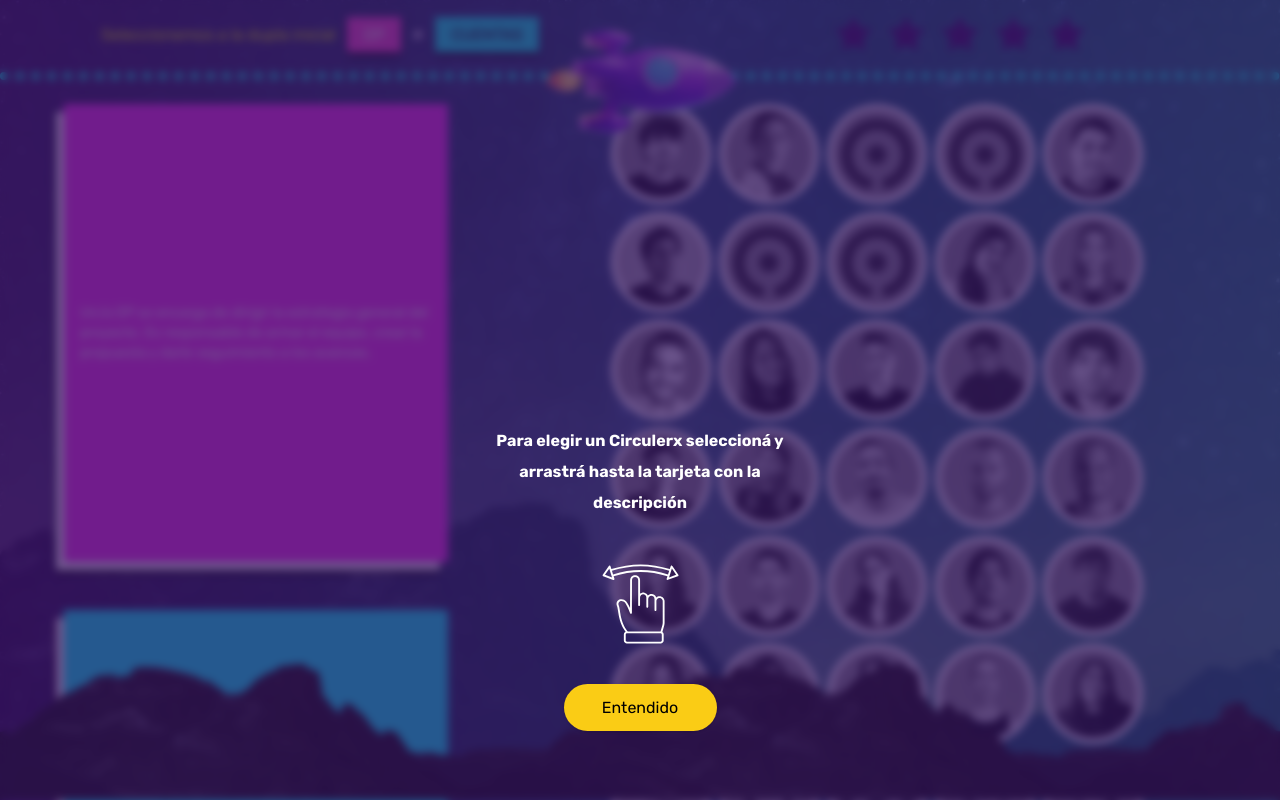
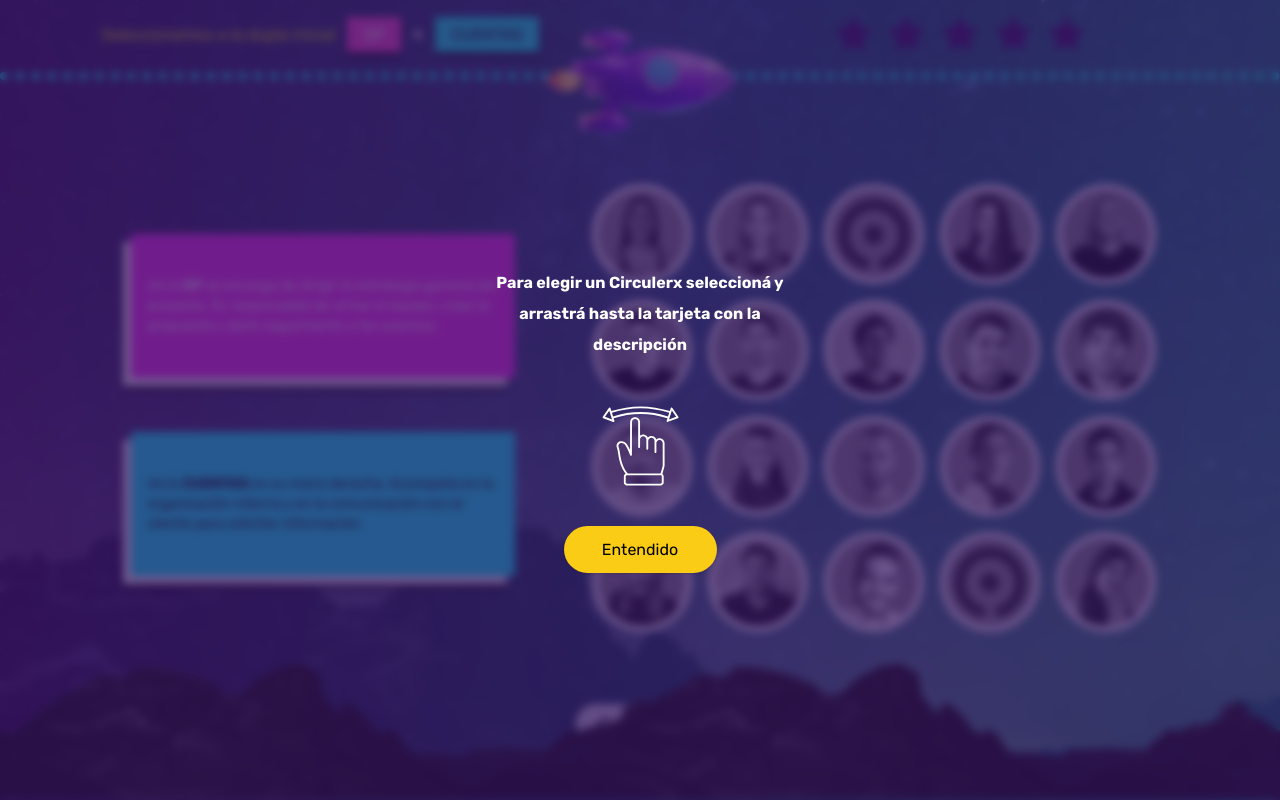
Before and after one commit to Nahuel-NP/Jugate-con-circulo, a React (Vite) app: page /game in a window 1280 px wide. Shown: the top 800 px of the page. Built offline with nearby package versions, Linux system fonts and the light colour scheme; what tailwindcss-animated would draw is missing.

Commit message:
add first version of hooks implementation

```diff
--- a/src/data/circuleros.ts
+++ b/src/data/circuleros.ts
@@ -5,7 +5,7 @@ export interface Circulero {
   image: string,
   roles: Array<Rol>
 }
-type Rol = "Audiovisualista"
+export type Rol = "Audiovisualista"
   | "DP"
   | "Fotógrafo"
   | "Redactor"
@@ -419,8 +419,8 @@ export const circuleros: Circulero[] = [
     ]
   },
   {
-    id: 43,
-    name: "Iabichella Robert Agustin",
+    id: 44,
+    name: "Kike",
     apodo: "Kike",
     image: "img-kike",
     roles: [
@@ -436,7 +436,8 @@ export interface Pregunta {
 
 export interface RolPregunta {
   buscado: string;
-  correcto: Array<Rol>
+  correcto: Array<Rol>;
+  descripcion:string
 }
 
 export const preguntas: Array<Pregunta> = [
@@ -447,11 +448,13 @@ export const preguntas: Array<Pregunta> = [
       [
         {
           buscado: "DP",
-          correcto: ["DP"]
+          correcto: ["DP"],
+          descripcion:"Un/a <span class='font-bold'>DP</span> se encarga de dirigir la estrategia general del proyecto. Es responsable de armar el equipo, crear la propuesta y darle seguimiento a los avances."
         },
         {
           buscado: "Cuentas",
-          correcto: ["Cuentas"]
+          correcto: ["Cuentas"],
+          descripcion:"Un/a <span class='font-bold'>CUENTAS</span> es su mano derecha. Acompaña en la organización interna y en la comunicación con el cliente para solicitar información."
         },
       ]
 
@@ -461,12 +464,14 @@ export const preguntas: Array<Pregunta> = [
     pregunta: "Sumemos a Creatividad",
     roles:[
       {
-        buscado:"Redactor/a",
-        correcto:["Redactor","Director general Creativo"]
+        buscado:"Dr creativo",
+        correcto:["Director/a de Arte","Director/a de Creatividad"],
+        descripcion:"Necesitamos un <span class='font-bold'>DR CREATIVO</span> que se encargará de la estrategia visual."
       },
       {
-        buscado:"Director/a de arte",
-        correcto:["Director/a de Arte","Director/a de Creatividad"]
+        buscado:"Redactor",
+        correcto:["Redactor","Director general Creativo"],
+        descripcion:"Y necesitaremos un <span class='font-bold'>REDACTOR</span> que se encargará de desarrollar la estrategia discursiva de las campañas."
       }
     ]
   },
@@ -477,11 +482,13 @@ export const preguntas: Array<Pregunta> = [
     roles:[
       {
         buscado:"Diseñador",
-        correcto:["Diseñador/a","Diseñador/a IT"]
+        correcto:["Diseñador/a","Diseñador/a IT"],
+        descripcion:"Necesitamos primer <span class='font-bold'>DISEÑADOR/A</span> que se encargará de plasmar visualemente todas las estrategias, discurso y objetivos planteados."
       },
       {
         buscado:"Diseñador",
-        correcto:["Diseñador/a","Diseñador/a IT"]
+        correcto:["Diseñador/a","Diseñador/a IT"],
+        descripcion:"El otro <span class='font-bold'>DISEÑADOR/A</span>se encargará de darle una segunda mirada al proyecto y socorrer al Diseñador principal con todo lo que necesite durante el proceso."
       }
     ]
   },
@@ -491,11 +498,13 @@ export const preguntas: Array<Pregunta> = [
     roles:[
       {
         buscado:"Diseñador/a Web",
-        correcto:["Diseñador/a IT"]
+        correcto:["Diseñador/a IT"],
+        descripcion:"El/a <span class='font-bold'>DISEÑADOR/A WEB</span> nos ayudará darle forma, función e identidad al contenido que se plasmará en el sitio web."
       },
       {
         buscado:"Programador",
-        correcto:["Desarrollador IT"]
+        correcto:["Desarrollador IT"],
+        descripcion:"El <span class='font-bold'>PROGRAMADOR</span> es quien se encargará de lograr que los códigos muestren lo planteado por la Diseñadora web."
       }
     ]
   }
--- a/src/pages/Game.tsx
+++ b/src/pages/Game.tsx
@@ -1,10 +1,12 @@
 import { useEffect, useState } from "react";
 import { useSensor, MouseSensor, TouchSensor, useSensors, DragEndEvent, DndContext, closestCenter } from '@dnd-kit/core';
-import { Circulero, circuleros } from '../data/circuleros';
+import { Circulero, circuleros, Pregunta } from '../data/circuleros';
 import { Droppable } from "../components/DragAndDrop/Droppable";
 import { Draggable } from "../components/DragAndDrop/Draggable";
 import CirculeroCard from "../components/CirculeroCard";
 import { useModalStore } from "../store/modalStore";
+import { useGameStore } from "../store/gameStore";
+import { useRandomCirculeros } from "../hooks/useRandomCirculeros";
 
 
 
@@ -18,16 +20,34 @@ const Game = () => {
   /* const [overlay,setOverlay] = useState(false); */
 
   const setModal = useModalStore((state) => (state.setIsOpen))
-  /* const modal = useModalStore((state) => (state.isOpen)) */
+  const stage = useGameStore((state) => (state.stage))
+  const increment = useGameStore((state) => (state.increment))
+  /* const [loading,setLoading] = useState(false) */
+  const [question, setQuestion] = useState<Pregunta | null>()
+
+  const [circuleros2,setCirculeros] = useState<Array<Circulero>>()
+
+/*   const {circuleros : circuleros20,pregunta} = useRandomCirculeros(stage)
+  setCirculeros(circuleros20)
+  setQuestion(pregunta) */
+  useEffect(() => {
+
+    const {circuleros : circuleros20,pregunta} = useRandomCirculeros(stage)
+    setCirculeros(circuleros20)
+    setQuestion(pregunta)
+
+
+  }, [stage])
+
 
   useEffect(() => {
     const hasModalBeenShown = sessionStorage.getItem('modalShown');
 
     if (!hasModalBeenShown) {
-      setTimeout(()=>{
+      setTimeout(() => {
 
         setModal(true);
-      },3000)
+      }, 3000)
       sessionStorage.setItem('modalShown', 'true');
     }
   }, [setModal]);
@@ -75,49 +95,55 @@ const Game = () => {
     }
   }
 
+  const comprobar = ()=>{
+
+    setSelectedCirculero({
+      firstCirculero: null,
+      secondCirculero: null
+    })
+    increment()
+  }
   return (
-    < section className="z-50 flex items-center justify-center w-full min-h-screen py-24 lg:p-8 md:pt-4 saturate-150" style={{ viewTransitionName: 'view', background: 'linear-gradient(90deg, rgba(53, 19, 96, 0.50) 0%, rgba(29, 183, 179, 0.50) 100%)' }}>
+    < section className="z-50 flex flex-col items-center w-full min-h-screen py-24 lg:pt-24 md:pt-4 saturate-150" style={{ viewTransitionName: 'view', background: 'linear-gradient(90deg, rgba(53, 19, 96, 0.50) 0%, rgba(29, 183, 179, 0.50) 100%)' }}>
       <div className="container px-8 py-4 md:mt-14">
         <DndContext sensors={sensors} autoScroll={false} collisionDetection={closestCenter} onDragEnd={drawEnd}>
 
-          <div className="grid justify-center max-w-6xl gap-4 mx-auto text-sm xl:pb-10 lg:gap-8 xl:gap-y-12 lg:grid-cols-5">
-            <div className=" lg:col-start-1 lg:col-span-2   min-h-[150px] max-w-sm   md:max-w-sm ">{/* seleccion 1 */}
+          <div className="grid justify-center max-w-6xl gap-2 mx-auto text-sm xl:pb-10 lg:gap-4 xl:gap-y-12 lg:grid-cols-5">
+            <div className=" lg:col-start-1 lg:col-span-2 justify-self-end  self-end w-full  min-h-[150px] max-w-sm   md:max-w-sm ">{/* seleccion 1 */}
               <Droppable id="first" >
 
                 {
                   selectedCirculero.firstCirculero ?
-                    <div className="relative flex items-center justify-center w-full h-full p-4 bg-white before:w-full before:h-full before:absolute before:bg-c-magenta before:-z-10 before:-left-2 before:top-2 before:shadow-md before:shadow-black">
+                    <div className="relative flex items-center justify-center w-full p-4 bg-white h-36 before:w-full before:h-full before:absolute before:bg-c-magenta before:-z-10 before:-left-2 before:top-2 before:shadow-md before:shadow-black">
                       <CirculeroCard circulero={selectedCirculero.firstCirculero} rol="DP" />
                     </div>
                     :
-                    <div className="relative flex items-center justify-center w-full h-full p-4 bg-c-magenta before:w-full before:h-full before:absolute before:bg-white before:-z-10 before:-left-2 before:top-2 before:shadow-md before:shadow-black">
-                      <p className="text-white">Un/a DP se encarga de dirigir la estrategia general del proyecto. Es responsable de armar el equipo, crear la propuesta y darle seguimiento a los avances.
-                      </p>
+                    <div className="relative flex items-center justify-center w-full p-4 h-36 bg-c-magenta before:w-full before:h-full before:absolute before:bg-white before:-z-10 before:-left-2 before:top-2 before:shadow-md before:shadow-black">
+                      <p className="text-white" dangerouslySetInnerHTML={{__html:question? question?.roles[0].descripcion : ''}}/>
                     </div>
                 }
               </Droppable>
             </div>
-            <div className=" lg:col-start-3 lg:row-span-2 lg:col-span-3">
+            <div className="my-4 lg:col-start-3 lg:row-span-2 lg:col-span-3">
               <Droppable id="grid">
-                <div className="grid max-w-sm grid-cols-5 gap-2 lg:max-w-lg xl:max-w-2xl">
-                  {circuleros.map(item => (
+                <div className="grid max-w-sm grid-cols-5 gap-2 lg:gap-4 lg:max-w-lg xl:max-w-2xl">
+                  {circuleros2 && circuleros2.map(item => (
                     <Draggable disabled={item == selectedCirculero.firstCirculero || selectedCirculero.secondCirculero == item} id={item.id.toString()} key={item.id} circulero={item} />))
                   }
                 </div>
               </Droppable>
             </div>
-            <div className=" lg:col-start-1  lg:col-span-2 relative min-h-[150px] max-w-sm   md:max-w-sm before:w-full before:h-full before:absolute before:bg-white before:-z-10 before:-left-2 before:top-2 before:shadow-md before:shadow-black">{/* seleccion 2 */}
+            <div className=" lg:col-start-1  justify-self-end w-full  lg:col-span-2 relative min-h-[150px] max-w-sm  self-start  md:max-w-sm   ">{/* seleccion 2 */}
               <Droppable id="second" >
                 {
                   selectedCirculero.secondCirculero ?
-                    <div className="relative flex items-center justify-center w-full h-full p-4 bg-white before:w-full before:h-full before:absolute before:bg-c-cyan before:-z-10 before:-left-2 before:top-2 before:shadow-md before:shadow-black">
+                    <div className="relative flex items-center justify-center w-full p-4 bg-white h-36 before:w-full before:h-full before:absolute before:bg-c-cyan before:-z-10 before:-left-2 before:top-2 before:shadow-md before:shadow-black">
                       <CirculeroCard circulero={selectedCirculero.secondCirculero} rol="Cuentas" />
                     </div>
                     :
-                    <div className="relative flex items-center justify-center w-full h-full p-4 bg-c-cyan before:w-full before:h-full before:absolute before:bg-white before:-z-10 before:-left-2 before:top-2 before:shadow-md before:shadow-black">
-                      <p className="text-black">
-                        Un/a CUENTAS es su mano derecha. Acompaña en la organización interna y en la comunicación con el cliente para solicitar información.
-                      </p>
+                    <div className="relative flex items-center justify-center w-full p-4 text-black h-36 bg-c-cyan before:w-full before:h-full before:absolute before:bg-white before:-z-10 before:-left-2 before:top-2 before:shadow-md before:shadow-black">
+                      <p className="text-black" dangerouslySetInnerHTML={{__html:question? question?.roles[1].descripcion : ''}}/>
+
                     </div>
                 }
               </Droppable>
@@ -125,6 +151,7 @@ const Game = () => {
           </div>
         </DndContext>
       </div>
+      <button onClick={comprobar} disabled={!selectedCirculero.firstCirculero || !selectedCirculero.secondCirculero} className="px-6 py-2 mt-4 font-bold rounded-full lg:mt-0 disabled:bg-gray-300 bg-c-yellow"> Continuar </button>
     </section>
   );
 }
--- a/src/store/gameStore.ts
+++ b/src/store/gameStore.ts
@@ -1,12 +1,14 @@
-import {create} from 'zustand';
+import { create } from 'zustand';
 
 interface GameStore {
-  count : number;
+  stage: number;
   increment: () => void;
+  restoreStage: () => void;
 }
 
 
 export const useGameStore = create<GameStore>((set) => ({
-  count: 0,
-  increment: () => set((state) => ({count: state.count + 1})),
+  stage: 1,
+  increment: () => set((state) => ({ stage: state.stage + 1 })),
+  restoreStage: () => set({ stage: 0 }),
 }));
```
Also changed, not shown: .eslintrc.cjs.
